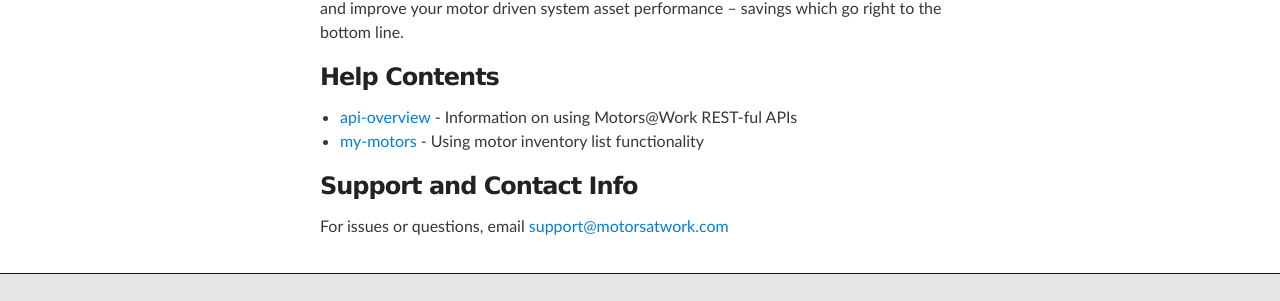
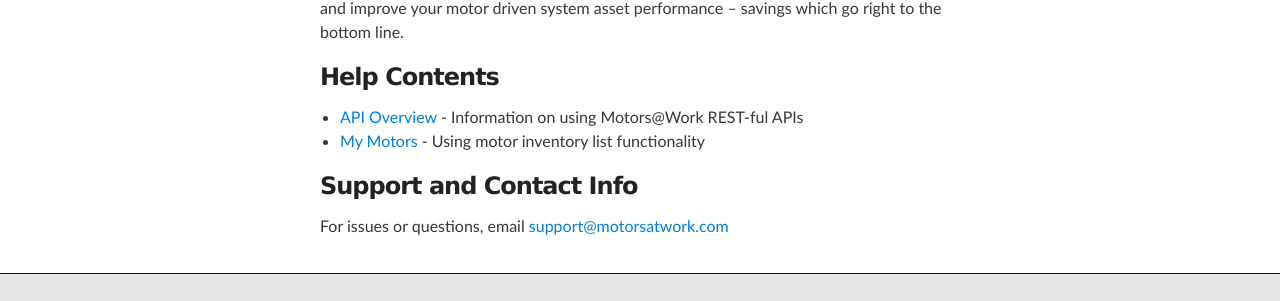
Before and after one commit to DeepakSirsath/assetsustainability.github.io, a Jekyll site: the page built from index.md, in a window 1280 px wide. Shown: the part 428-729 px from the top of the page. Built offline with Jekyll 4.4.1, drawn with Linux system fonts in a browser that asks for light colours; comment, search, counter and statistics services are not loaded.

Commit message:
Cosmetic changes

```diff
--- a/_layouts/helpfile.html
+++ b/_layouts/helpfile.html
@@ -8,7 +8,7 @@
 
     <link rel="stylesheet" type="text/css" media="screen" href="/stylesheets/stylesheet.css">
 
-    <title>Assetsustainability.GitHub.io</title>
+    <title>Motors@Work Help</title>
   </head>
 
   <body>
--- a/index.md
+++ b/index.md
@@ -10,8 +10,8 @@
 [Motors@Work](https://www.motorsatwork.com) is a set of cloud-based analytics that helps you understand exactly how your motor‐driven equipment uses energy. Motors@Work™  provides  the  information  and  intelligence  that  will  save  you   energy,  reduce  maintenance  costs,  optimize  your  operations,  and  improve  your  motor   driven  system  asset  performance --  savings which  go  right  to  the  bottom  line.
 
 ###Help Contents
-* [api-overview](api-overview) - Information on using Motors@Work REST-ful APIs
-* [my-motors](my-motors) - Using motor inventory list functionality
+* [API Overview](api-overview) - Information on using Motors@Work REST-ful APIs
+* [My Motors](my-motors) - Using motor inventory list functionality
 
 ###Support and Contact Info
 For issues or questions, email <support@motorsatwork.com>
```
Also changed, not shown: content/my_motors/my_motors.md (+2 -2 lines).
